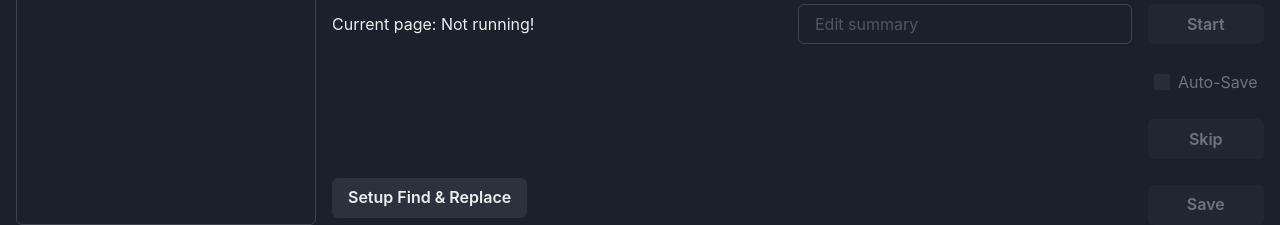
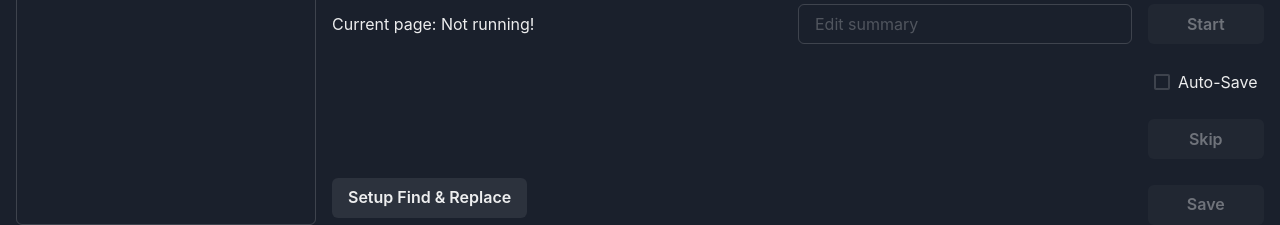
Before and after one commit to FabianLars/mw-toolbox, a React (Create React App) app in the folder gui/: page /Edit in a window 1280 px wide. Shown: the part 559-784 px from the top of the page. Built offline with nearby package versions, Linux system fonts and the light colour scheme.

Commit message:
kinda implement auto save

```diff
--- a/gui/src/pages/Edit/Edit.js
+++ b/gui/src/pages/Edit/Edit.js
@@ -1,5 +1,5 @@
 import { Button, Flex, Grid, GridItem, Textarea, Checkbox, useToast, Input, useDisclosure } from '@chakra-ui/react';
-import { useState } from 'react';
+import { useEffect, useState } from 'react';
 import { promisified } from 'tauri/api/tauri';
 import { Header } from '../../components';
 import FindReplaceModal from './FindReplaceModal';
@@ -18,7 +18,7 @@ const Edit = ({ isOnline }) => {
 
     const startStop = () => {
         if (isRunning) {
-            setPageList(state => (currentPage || '') + '\n' + (state || ''));
+            setPageList(state => (currentPage || '') + (currentPage || state ? '\n' : '') + (state || ''));
             setPageContent('');
         } else {
             getNextPage();
@@ -94,6 +94,13 @@ const Edit = ({ isOnline }) => {
             });
     };
 
+    useEffect(() => {
+        if (isAuto && pageContent !== '') {
+            save();
+        }
+        // eslint-disable-next-line
+    }, [pageContent]);
+
     return (
         <>
             <Flex direction="column" align="center" p="0 1rem 1rem" h="100vh">
@@ -160,7 +167,7 @@ const Edit = ({ isOnline }) => {
                                     <Checkbox
                                         isChecked={isAuto}
                                         onChange={event => setIsAuto(event.target.checked)}
-                                        isDisabled={true /* TODO */}
+                                        isDisabled={isRunning}
                                     >
                                         Auto-Save
                                     </Checkbox>
```
